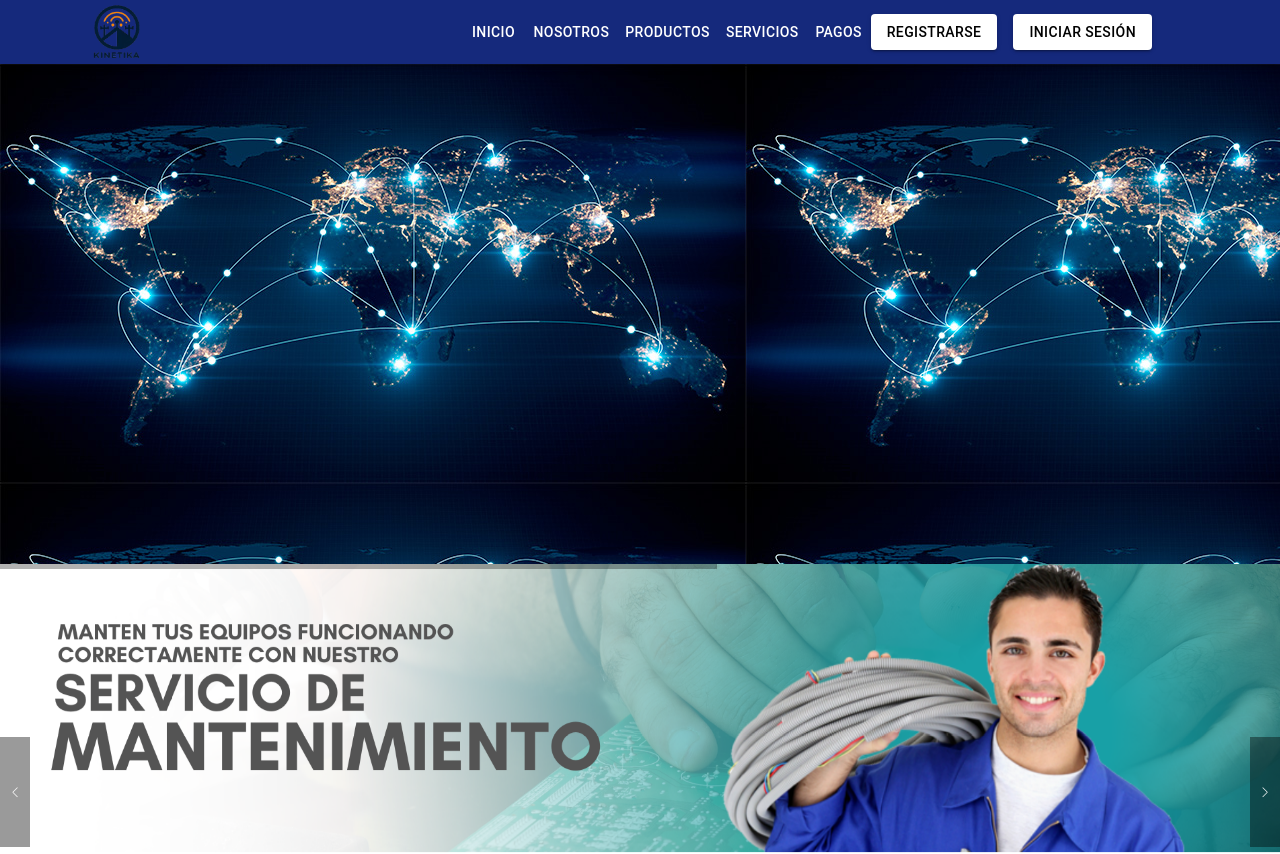
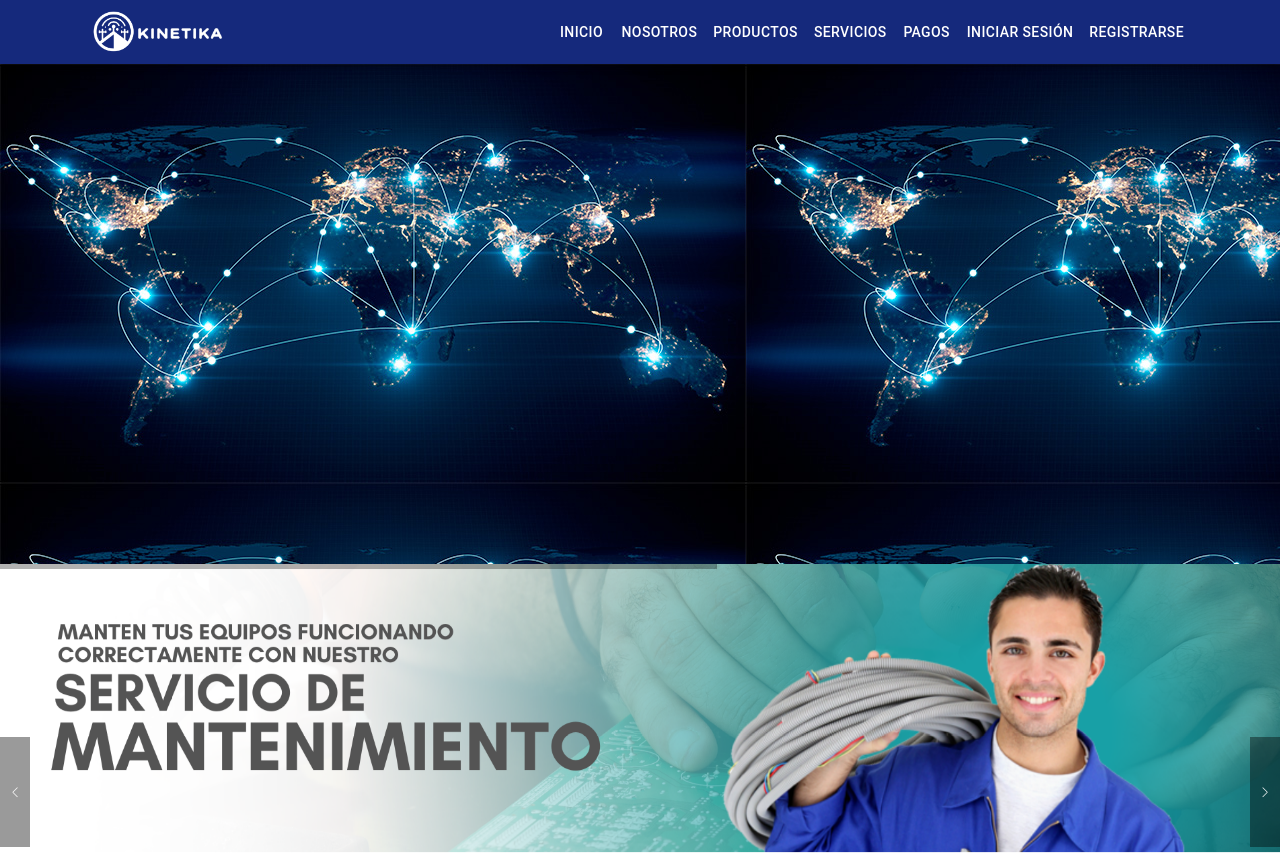
Before and after one commit to yarod159/Proyecto-UCLA, a React (Vite) app in the folder portal-web/: page /Home in a window 1280 px wide. Shown: the top 854 px of the page. Built offline with nearby package versions, Linux system fonts and the light colour scheme; no server answers.

Commit message:
Correcciones a UserNavBar y NavbarHome

```diff
--- a/portal-web/src/components/UserNavBar/UserNavBar.jsx
+++ b/portal-web/src/components/UserNavBar/UserNavBar.jsx
@@ -11,7 +11,7 @@ import Avatar from '@mui/material/Avatar';
 import Button from '@mui/material/Button';
 import Tooltip from '@mui/material/Tooltip';
 import MenuItem from '@mui/material/MenuItem';
-import LogoPrincipal from "../../assets/Logos/logo-blanco.png";
+import LogoPrincipal from "../../assets/Logos/logo1-hor-blanco.png";
 
 const pages = ['Inicio', 'Productos', 'Servicios'];
 
@@ -38,12 +38,28 @@ function UserNavbar() {
     <AppBar position="static" sx={{ bgcolor: '#18a0a6' }}>
       <Container>
         <Toolbar disableGutters>
+        <Typography
+            variant="h6"
+            noWrap
+            component="a"
+            href="/UserHome"
+            sx={{
+              mr: 2,
+              display: { xs: 'none', md: 'flex' },
+              fontFamily: 'monospace',
+              fontWeight: 700,
+              letterSpacing: '.3rem',
+              color: 'inherit',
+              textDecoration: 'none',
+            }}
+          >
           <Box
             component="img"
             src={LogoPrincipal}
-            sx={{ height: '64px', maxWidth: '60px', marginRight: '40px' }}
+            sx={{ height: '50px', maxWidth: '200px',}}
             alt="Logo"
           />
+          </Typography>
           <Box sx={{ flexGrow: 1, display: { xs: 'flex', md: 'none' } }}>
             <IconButton
               size="large"
@@ -92,6 +108,30 @@ function UserNavbar() {
               </Button>
             ))}
           </Box>
+          <Typography
+            variant="h5"
+            noWrap
+            component="a"
+            href="/UserHome"
+            sx={{
+              mr: 2,
+              display: { xs: 'flex', md: 'none' },
+              flexGrow: 1,
+              fontFamily: 'monospace',
+              fontWeight: 700,
+              letterSpacing: '.3rem',
+              color: 'inherit',
+              textDecoration: 'none',
+            }}
+          >
+            <Box
+            component="img"
+            src={LogoPrincipal}
+            sx={{ height: '50px', maxWidth: '200px',}}
+            alt="Logo"
+          />
+          </Typography>
+
           <Box sx={{ flexGrow: 0 }}>
             <Tooltip title="Abrir opciones">
               <IconButton onClick={handleOpenUserMenu} sx={{ p: 0 }}>
@@ -118,7 +158,7 @@ function UserNavbar() {
                 <Button href='/UserProfile'><Typography textAlign="center">Perfil</Typography></Button>
               </MenuItem>
               <MenuItem onClick={handleCloseUserMenu}>
-                <Button href='/UserProfile'><Typography textAlign="center">Cerrar sesión</Typography></Button>
+                <Button href='/Home'><Typography textAlign="center">Cerrar sesión</Typography></Button>
               </MenuItem>
             </Menu>
           </Box>
--- a/portal-web/src/components/responsiveAppBar/ResponsiveAppBar.jsx
+++ b/portal-web/src/components/responsiveAppBar/ResponsiveAppBar.jsx
@@ -2,7 +2,7 @@ import React from 'react';
 import { AppBar, Toolbar, Button, Typography, Container, Box, IconButton, Menu, MenuItem } from '@mui/material';
 import { useNavigate } from 'react-router-dom';
 import MenuIcon from '@mui/icons-material/Menu';
-import Logo from "../../assets/Logos/logo2.png";
+import Logo from "../../assets/Logos/logo1-hor-blanco.png";
 
 function Navbar() {
  const navigate = useNavigate();
@@ -20,12 +20,53 @@ function Navbar() {
     <AppBar position="sticky" sx={{ bgcolor: '#15297c' }}>
       <Container maxWidth="lg">
         <Toolbar>
+        <Typography
+            variant="h6"
+            noWrap
+            component="a"
+            href="/Home"
+            sx={{
+              mr: 2,
+              display: { xs: 'none', md: 'flex' },
+              fontFamily: 'monospace',
+              fontWeight: 700,
+              letterSpacing: '.3rem',
+              color: 'inherit',
+              textDecoration: 'none',
+            }}
+          >
           <Box
             component="img"
             src={Logo}
-            sx={{ height: 64, marginRight: 2 }}
-            alt="Logo de Kinetika"
+            sx={{ height: '50px', maxWidth: '200px',}}
+            alt="Logo"
           />
+          </Typography>
+
+
+        <Typography
+            variant="h5"
+            noWrap
+            component="a"
+            href="/Home"
+            sx={{
+              mr: 2,
+              display: { xs: 'flex', md: 'none' },
+              flexGrow: 1,
+              fontFamily: 'monospace',
+              fontWeight: 700,
+              letterSpacing: '.3rem',
+              color: 'inherit',
+              textDecoration: 'none',
+            }}
+          >
+            <Box
+            component="img"
+            src={Logo}
+            sx={{ height: '50px', maxWidth: '200px',}}
+            alt="Logo"
+          />
+          </Typography>
           <Typography variant="h6" component="div" sx={{ flexGrow: 1 }}>
             {/* Aquí puedes agregar el título de tu sitio */}
           </Typography>
@@ -45,22 +86,13 @@ function Navbar() {
             <Button color="inherit" onClick={() => navigate('/pagos')}>
               Pagos
             </Button>
-            <Button
-              variant="contained"
-              color="inherit"
-              sx={{ backgroundColor: 'white', color: 'black', mr: 2 }}
-              onClick={() => navigate('/registrarse')}
-            >
+            <Button color="inherit" onClick={() => navigate('/UserHome')}>
+              Iniciar sesión
+            </Button>
+            <Button color="inherit" onClick={() => navigate('/registrarse')}>
               Registrarse
             </Button>
-            <Button
-              variant="contained"
-              color="inherit"
-              sx={{ backgroundColor: 'white', color: 'black', mr: 5 }}
-              onClick={() => navigate('/factura')}
-            >
-              Iniciar sesión
-            </Button>
+
           </Box>
           <Box sx={{ display: { xs: 'flex', md: 'none' } }}>
             <IconButton
```
